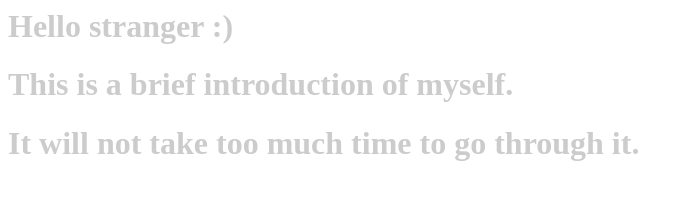
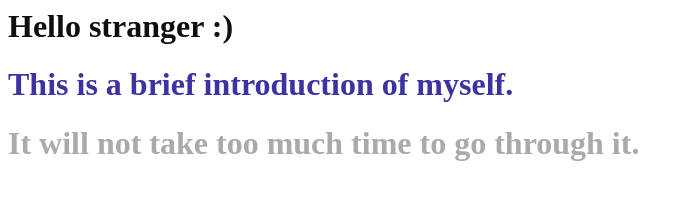
Before and after one commit to LARRYyoudianfan/LARRYyoudianfan.github.io, a plain HTML site: page index.html in a window 1280 px wide. Shown: the whole page, without its empty margins (0-693 px from the left). Drawn offline with Linux system fonts and the light colour scheme.

Commit message:
Update index.html

```diff
--- a/index.html
+++ b/index.html
@@ -1,3 +1,3 @@
-<p> <font color="#CCCCCC"> <h1> Hello stranger :) </h1> </font> </p>
-<p> <font color="#CCCCCC"> <h1> This is a brief introduction of myself. </h1> </font> </p>
-<p> <font color="#CCCCCC"> <h1> It will not take too much time to go through it. </h1> </font> </p>
+<p> <font color="#0F0F0F"> <h1> Hello stranger :) </h1> </font> </p>
+<p> <font color="#3C33A1"> <h1> This is a brief introduction of myself. </h1> </font> </p>
+<p> <font color="#AAAAAA"> <h1> It will not take too much time to go through it. </h1> </font> </p>
```
